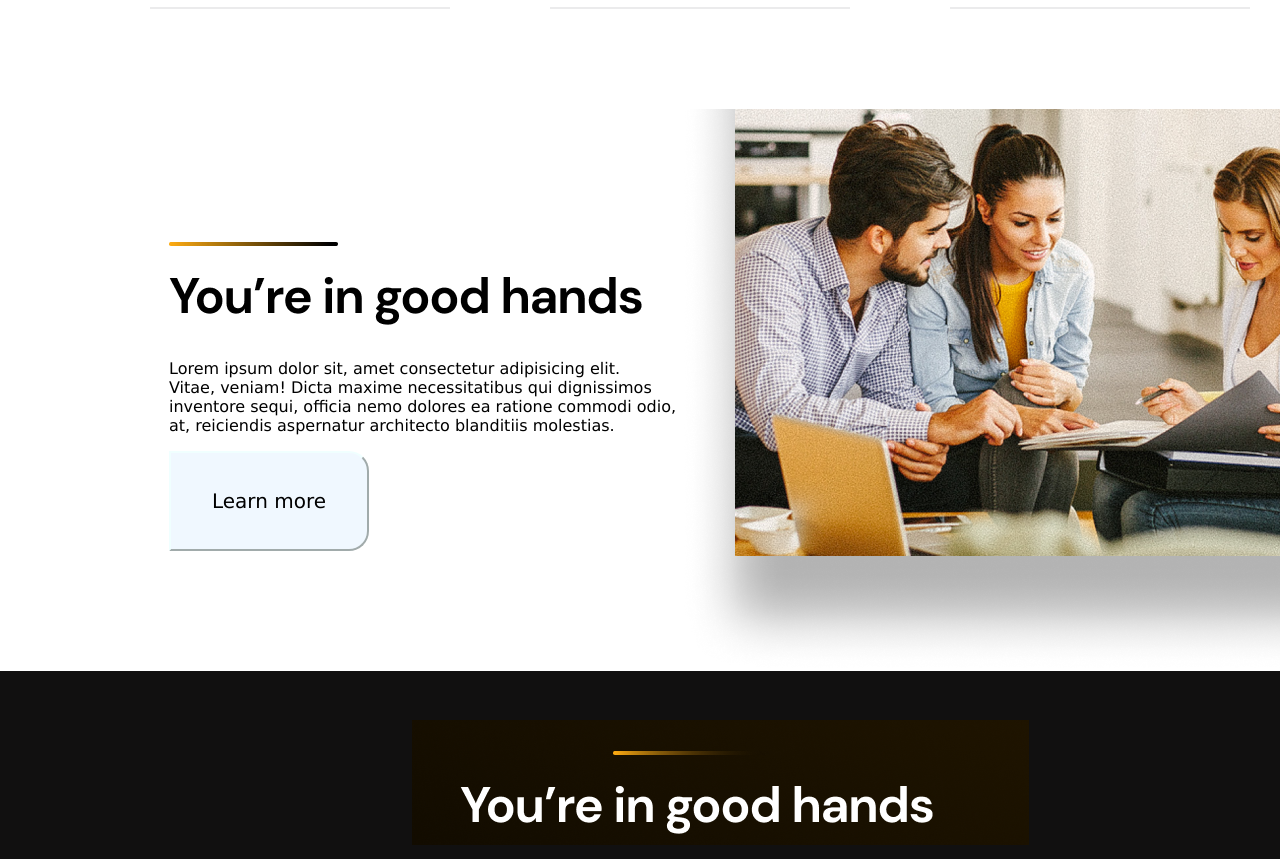
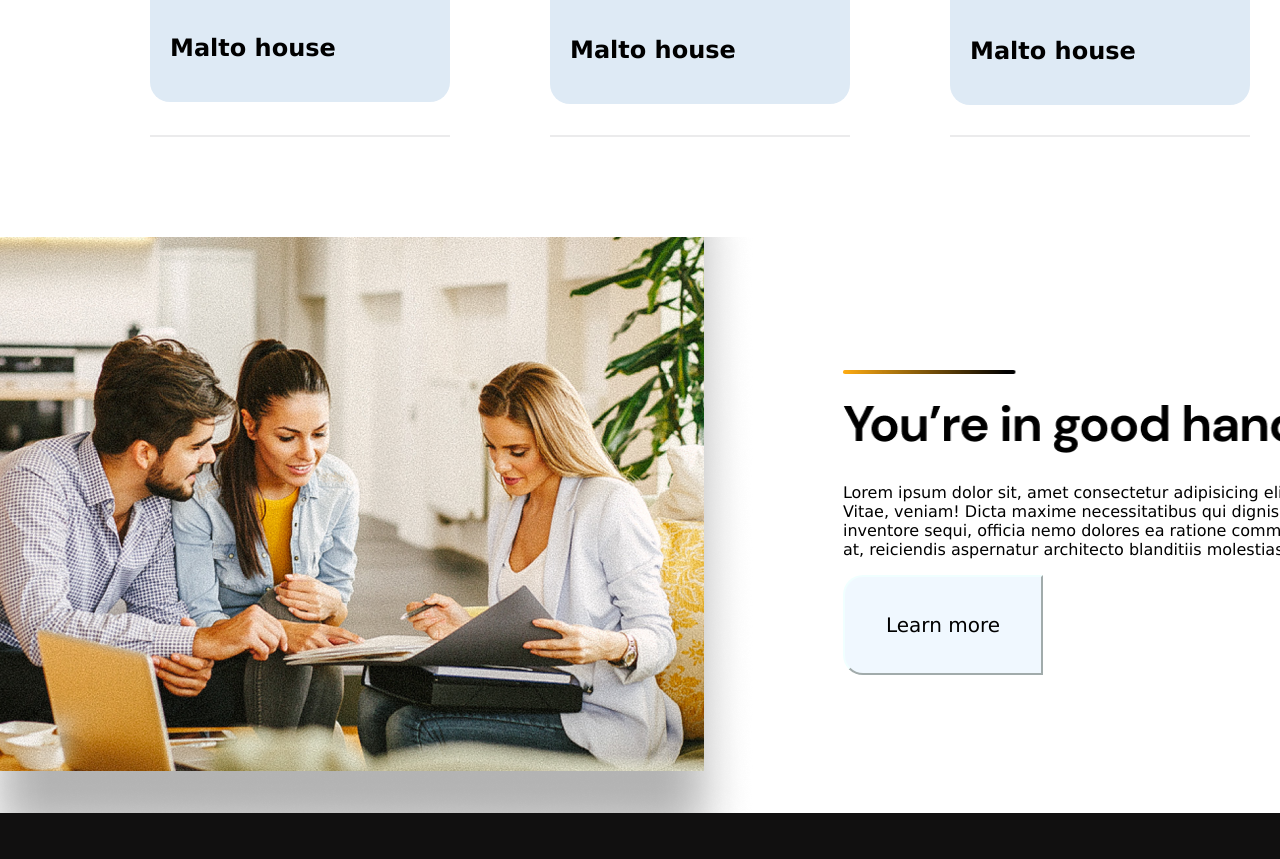
Before and after one commit to katrussa6/final-top-maket, a plain HTML site: page index.html in a window 1280 px wide. Shown: the part 2603-3462 px from the top of the page. Drawn offline with Linux system fonts and the light colour scheme.

Commit message:
Update index.html

```diff
--- a/index.html
+++ b/index.html
@@ -8,6 +8,8 @@
 </head>
 
 <body>
+
+    <div class="conntainerProj">
 
     <header>
            <nav>
@@ -45,7 +47,12 @@
 
      <main>
         <div class="goodaHandLeft">
+            <div class="picRight">
+                <img src="./Content Image large.png" alt="">
+
+            </div>
             <div class="textLeft">
+                <img src="./Good Hands4.png" alt="Text">
                 <p>Lorem ipsum dolor sit, amet consectetur adipisicing elit.
                 <br>Vitae, veniam! Dicta maxime necessitatibus qui dignissimos
                 <br>inventore sequi, officia nemo dolores ea ratione commodi odio,
@@ -157,13 +164,21 @@
          </div>
         </div>
 
-        <div class="goodHandRight">
-            <img src="./Good Hands4.png" alt="Text">
-            <p>Lorem ipsum dolor sit, amet consectetur adipisicing elit.
-            <br>Vitae, veniam! Dicta maxime necessitatibus qui dignissimos
-            <br>inventore sequi, officia nemo dolores ea ratione commodi odio,
-            <br> at, reiciendis aspernatur architecto blanditiis molestias.</p>
-            <button class="stylebutton stylebutton3">Learn more</button>
+
+        <div class="goodaHandLeft">
+
+            <div class="textLeft">
+                <img src="./Good Hands4.png" alt="Text">
+                <p>Lorem ipsum dolor sit, amet consectetur adipisicing elit.
+                <br>Vitae, veniam! Dicta maxime necessitatibus qui dignissimos
+                <br>inventore sequi, officia nemo dolores ea ratione commodi odio,
+                <br> at, reiciendis aspernatur architecto blanditiis molestias.</p>
+                <button class="stylebutton stylebutton2">Learn more</button>
+            </div>
+            <div class="picRight">
+                <img src="./Rectangle.png" alt="">
+
+            </div>
 
         </div>
 
@@ -257,7 +272,7 @@
 
     </footer>
 
-
+  </div>
 </body>
 
 </html>
```
